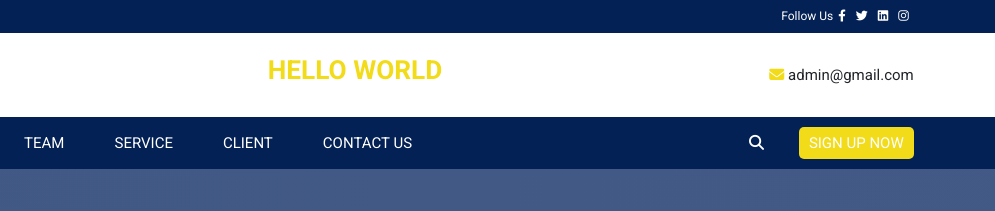
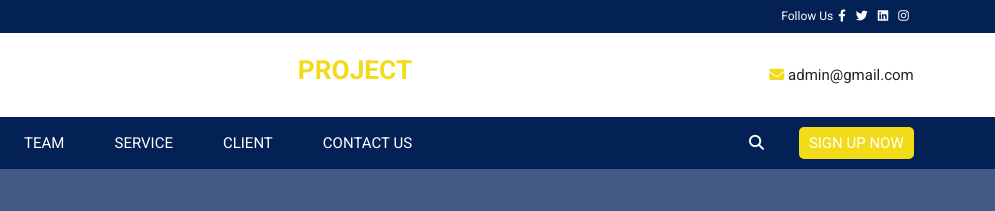
Before and after one commit to sagor-roy/project, a plain HTML site: page index.html in a window 1280 px wide. Shown: the top 211 px of the page, 285-1280 px from the left. Drawn offline with nearby package versions, Linux system fonts and the light colour scheme.

Commit message:
logo change

```diff
--- a/index.html
+++ b/index.html
@@ -55,7 +55,7 @@
                         </div>
                     </div>
                     <div class="col-lg-4 col-1 text-center d-none d-lg-block">
-                        <h3 class="text-warning fw-bold">HELLO WORLD</h3>
+                        <h3 class="text-warning fw-bold">PROJECT</h3>
                     </div>
                     <div class="col-6 col-lg-4 text-end">
                         <div class="right">
```
